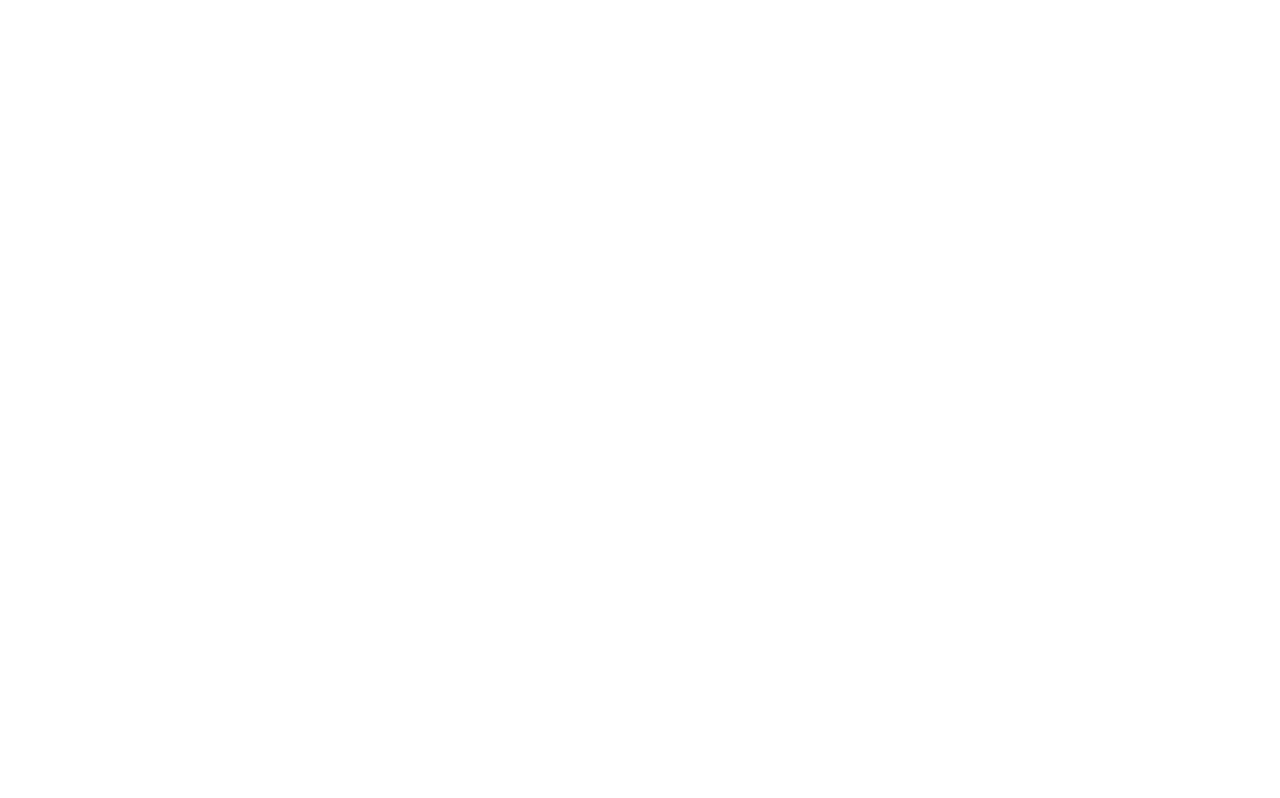
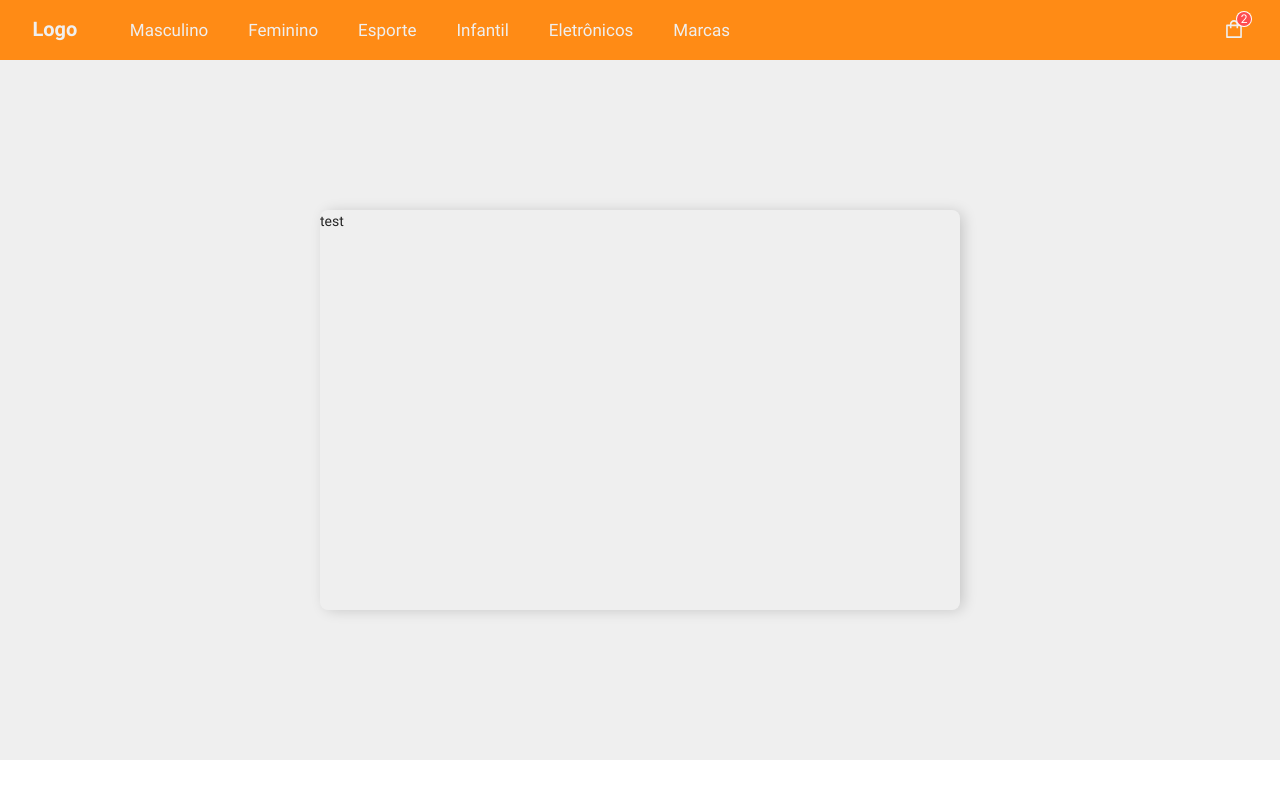
Before and after one commit to EduardoPD1921/e.com-frontend, a React (Create React App) app: page /registerTypeSelector in a window 1280 px wide. Built offline with nearby package versions, Linux system fonts and the light colour scheme.

Commit message:
:construction: User and shop registration/page to choose between both types created

```diff
--- a/src/components/Banner/index.js
+++ b/src/components/Banner/index.js
@@ -21,7 +21,7 @@ function Banner() {
         <BannerSubtitle>Lorem ipsum dolor sit amet, consectetur adipiscing elit. Pellentesque mollis lorem at ipsum vestibulum iaculis. Ut a faucibus lectus. Curabitur quis elementum tortor.</BannerSubtitle>
         <BannerButtons>
           <ActionButton size="large" product={true} shape="round">Produtos</ActionButton>
-          <ActionButton size="large" shape="round">Entrar</ActionButton>
+          <ActionButton href="/registerTypeSelector" size="large" shape="round">Entrar</ActionButton>
         </BannerButtons>
       </BannerText>
       <BannerArt>
--- /dev/null
+++ b/src/pages/RegisterTypeSelector/index.js
@@ -0,0 +1,25 @@
+import React from 'react';
+
+import Header from '../../components/Header';
+
+import {
+  RegisterTypeSelectorSection,
+  OptionCardSection,
+  OptionCard
+} from './styles';
+
+function RegisterTypeSelector() {
+  return (
+    <RegisterTypeSelectorSection>
+      <Header />
+
+      <OptionCardSection>
+        <OptionCard>
+          test
+        </OptionCard>
+      </OptionCardSection>
+    </RegisterTypeSelectorSection>
+  );
+};
+
+export default RegisterTypeSelector;
--- /dev/null
+++ b/src/pages/RegisterTypeSelector/styles.js
@@ -0,0 +1,28 @@
+import styled from 'styled-components';
+
+export const RegisterTypeSelectorSection = styled.div`
+  width: 100%;
+
+  background: #efefef;
+`;
+
+export const OptionCardSection = styled.div`
+  width: 100%;
+  height: 700px;
+
+  display: flex;
+  justify-content: center;
+  align-items: center;
+`;
+
+export const OptionCard = styled.div`
+  width: 50%;
+  height: 400px;
+
+  display: flex;
+
+  -webkit-box-shadow: 4px 1px 15px -2px rgba(0,0,0,0.2);
+  box-shadow: 4px 1px 15px -2px rgba(0,0,0,0.2);
+
+  border-radius: 8px;
+`;
--- a/src/router/index.js
+++ b/src/router/index.js
@@ -2,12 +2,14 @@ import React from 'react';
 import { BrowserRouter as Router, Switch, Route } from 'react-router-dom';
 
 import Home from '../pages/Home';
+import RegisterTypeSelector from '../pages/RegisterTypeSelector';
 
 function Routes() {
   return (
     <Router>
       <Switch>
         <Route path="/" exact component={Home} />
+        <Route path="/registerTypeSelector" exact component={RegisterTypeSelector} />
       </Switch>
     </Router>
   );
```
